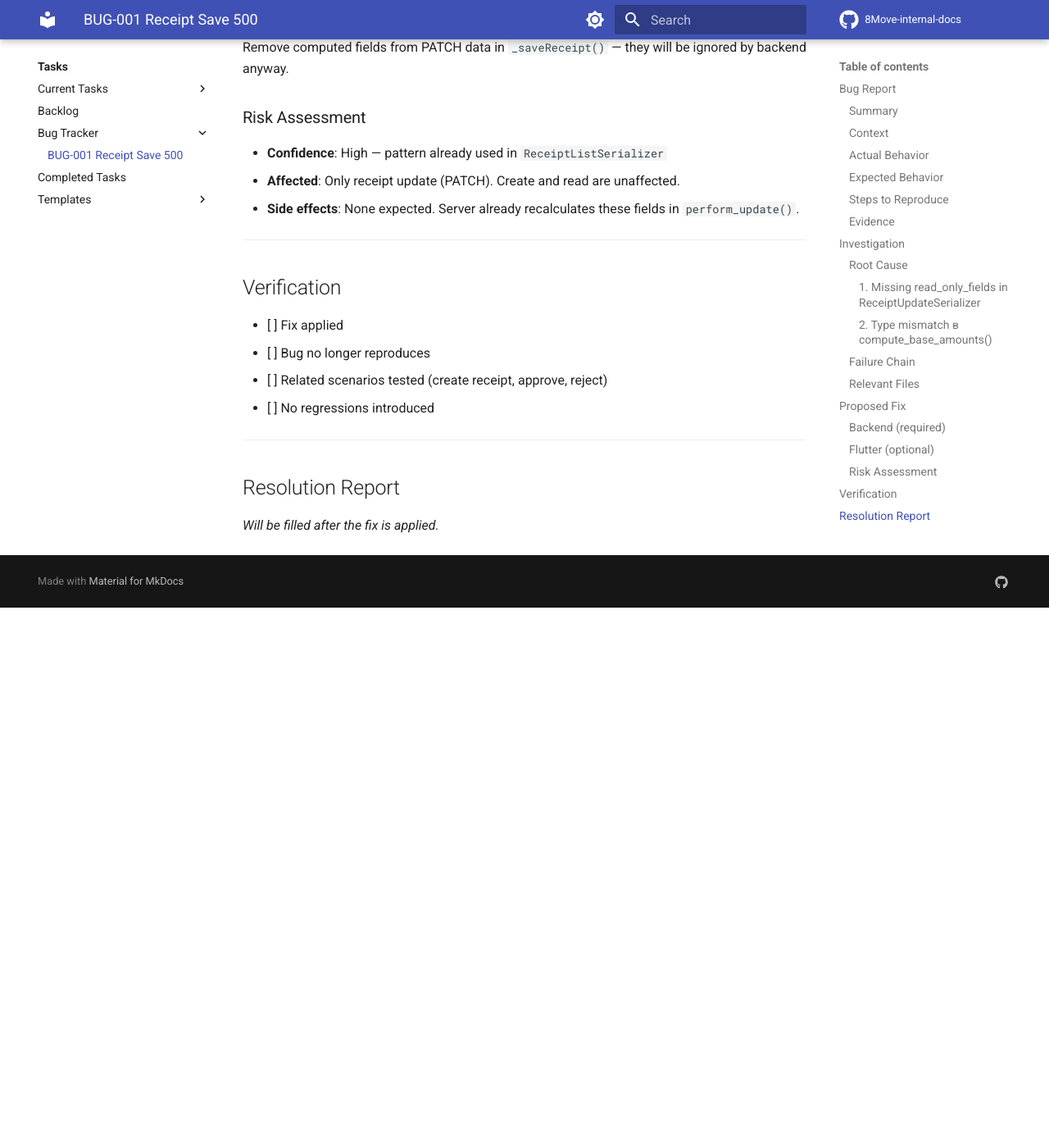
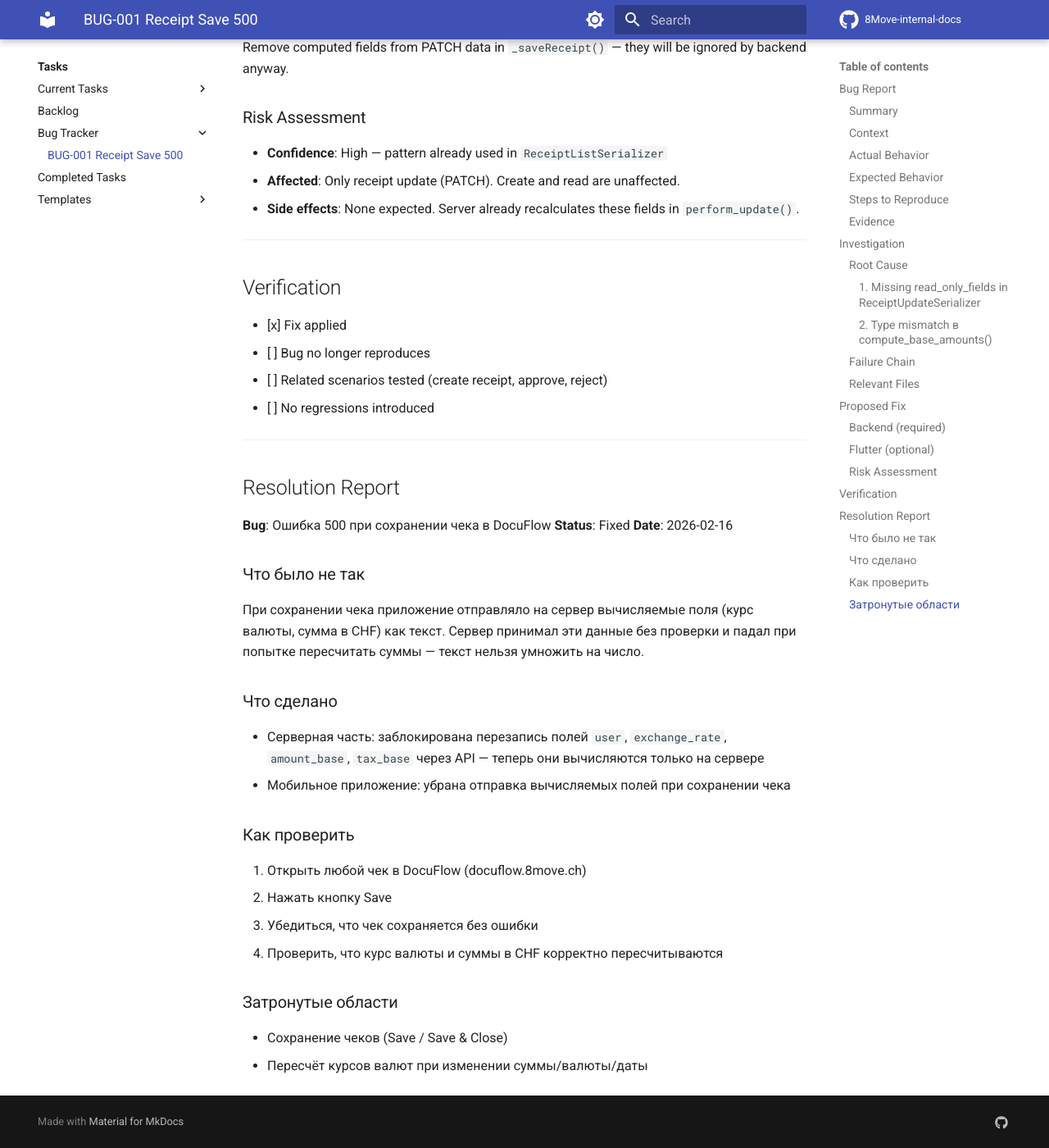
Before and after one commit to MaxShytov/8Move-internal-docs, an MkDocs documentation site: the page built from docs/tasks/bugs/BUG-001.md, in a window 1280 px wide and 1400 px high, scrolled down 3286 px. Shown: the whole window at 82% size. Built offline with MkDocs 1.6.1 and Material for MkDocs 9.7.7, drawn with Linux system fonts in a browser that asks for light colours; comment, search, counter and statistics services are not loaded; before the commit the page ends 4027 px from its top, so only the background shows below that.

Commit message:
docs: mark BUG-001 as Fixed — receipt save 500 resolved
Co-Authored-By: Claude Opus 4.6 <noreply@anthropic.com>

```diff
--- a/docs/tasks/bugs/BUG-001.md
+++ b/docs/tasks/bugs/BUG-001.md
@@ -2,7 +2,7 @@
 
 | Field | Value |
 |-------|-------|
-| **Status** | :material-alert-circle:{ .text-red } **Open** |
+| **Status** | :material-check-circle:{ .text-green } **Fixed** |
 | **App** | DocuFlow |
 | **Reported** | 2026-02-16 |
 | **Environment** | Production (docuflow.8move.ch) |
@@ -130,7 +130,7 @@ Remove computed fields from PATCH data in `_saveReceipt()` — they will be igno
 
 ## Verification
 
-- [ ] Fix applied
+- [x] Fix applied
 - [ ] Bug no longer reproduces
 - [ ] Related scenarios tested (create receipt, approve, reject)
 - [ ] No regressions introduced
@@ -139,4 +139,23 @@ Remove computed fields from PATCH data in `_saveReceipt()` — they will be igno
 
 ## Resolution Report
 
-_Will be filled after the fix is applied._
+**Bug**: Ошибка 500 при сохранении чека в DocuFlow
+**Status**: Fixed
+**Date**: 2026-02-16
+
+### Что было не так
+При сохранении чека приложение отправляло на сервер вычисляемые поля (курс валюты, сумма в CHF) как текст. Сервер принимал эти данные без проверки и падал при попытке пересчитать суммы — текст нельзя умножить на число.
+
+### Что сделано
+- Серверная часть: заблокирована перезапись полей `user`, `exchange_rate`, `amount_base`, `tax_base` через API — теперь они вычисляются только на сервере
+- Мобильное приложение: убрана отправка вычисляемых полей при сохранении чека
+
+### Как проверить
+1. Открыть любой чек в DocuFlow (docuflow.8move.ch)
+2. Нажать кнопку Save
+3. Убедиться, что чек сохраняется без ошибки
+4. Проверить, что курс валюты и суммы в CHF корректно пересчитываются
+
+### Затронутые области
+- Сохранение чеков (Save / Save & Close)
+- Пересчёт курсов валют при изменении суммы/валюты/даты
```
Also changed, not shown: docs/tasks/bugs/index.md (+2 -2 lines).
